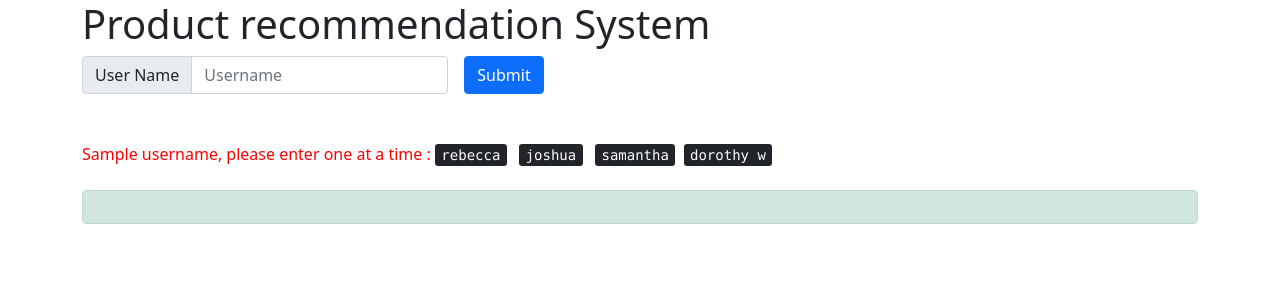
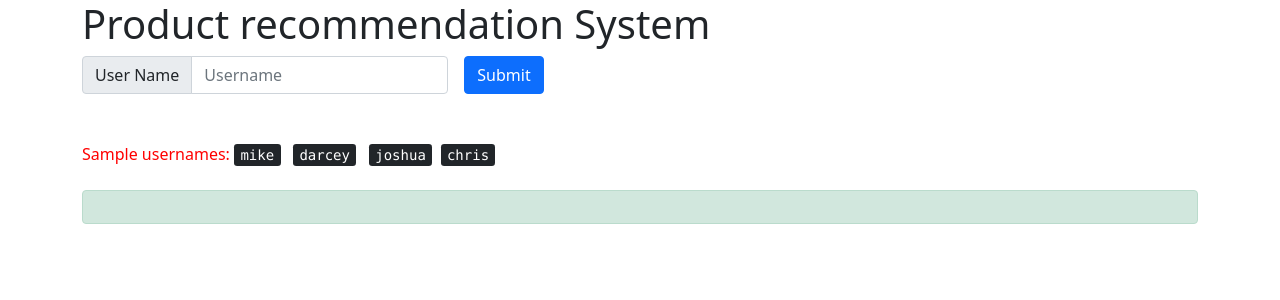
Before and after one commit to GunnySingh/sentiment, a Flask app: page / in a window 1280 px wide. Shown: the top 300 px of the page. Run offline with Flask 2, Linux system fonts and the light colour scheme; parts of the project's set-up code (start-up, migrations or seed data) failed here and were passed over.

Commit message:
Update index.html

```diff
--- a/templates/index.html
+++ b/templates/index.html
@@ -33,8 +33,8 @@
       </div>
     </div>
     <br><br>
-    <span style="color:red;">Sample username, please enter one at a time : </span>
-    <kbd>rebecca</kbd> &nbsp; <kbd>joshua</kbd> &nbsp; <kbd>samantha</kbd> &nbsp;<kbd>dorothy w</kbd>
+    <span style="color:red;">Sample usernames: </span>
+    <kbd>mike</kbd> &nbsp; <kbd>darcey</kbd> &nbsp; <kbd>joshua</kbd> &nbsp;<kbd>chris</kbd>
     <br>
     <br>
     <div class="alert alert-success" role="alert">
@@ -44,11 +44,11 @@
       <tbody>
         {% for row in row_data %}
         <tr>
-          {% for col, row_ in zip(column_names, row) %}
-          <td>{{row_}}</td>
+
+          <td>{{row}}</td>
           {% endfor %}
         </tr>
-        {% endfor %}
+
       </tbody>
     </table>
   </div>
```
